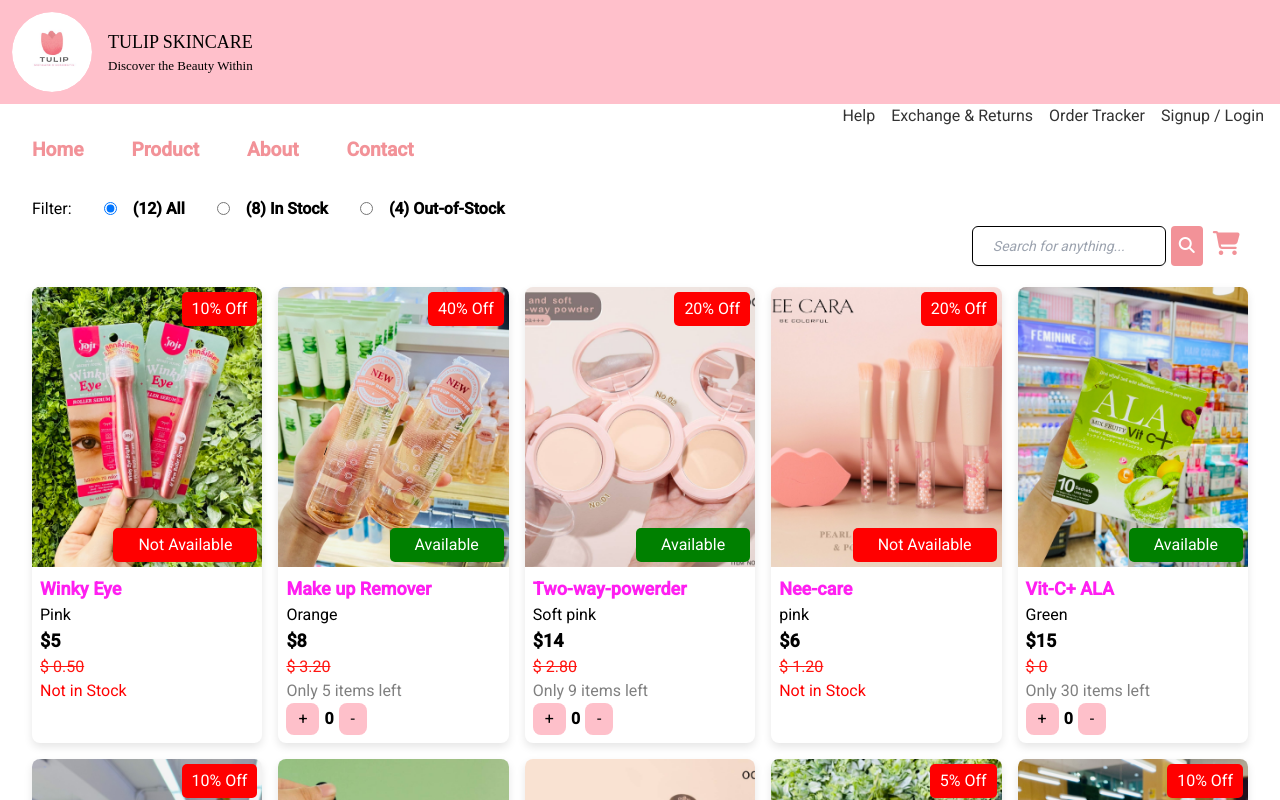
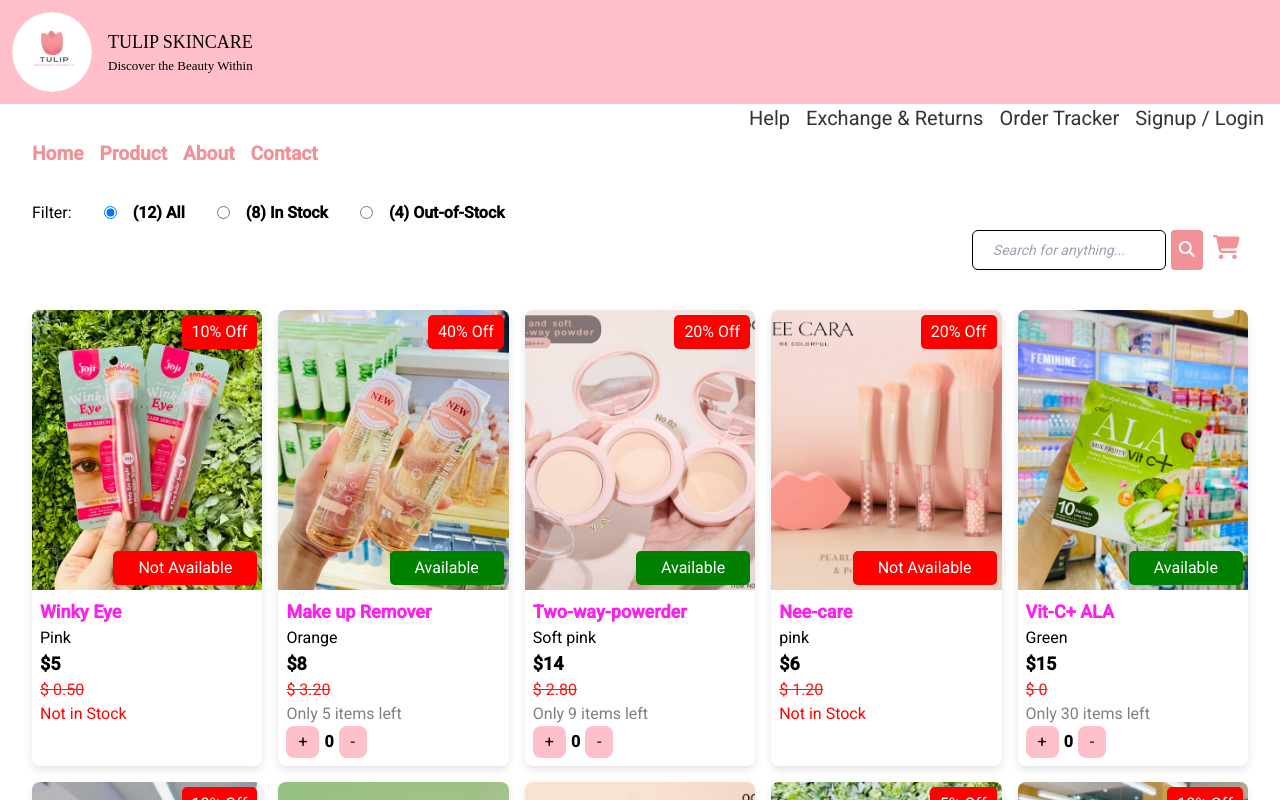
Before and after one commit to WANGZUNN/Tulip-Skincare, an Angular app: page / in a window 1280 px wide. Shown: the top 800 px of the page. Built offline with nearby package versions, Linux system fonts and the light colour scheme.

Commit message:
seaching fixed pushing

```diff
--- a/src/app/body/container/search-bar/search-bar.component.css
+++ b/src/app/body/container/search-bar/search-bar.component.css
@@ -59,3 +59,7 @@
     align-items: start;
     margin-right: 6rem;
  }
+
+ .hide {
+    visibility: hidden;
+}
--- a/src/app/body/container/search-bar/search-bar.component.html
+++ b/src/app/body/container/search-bar/search-bar.component.html
@@ -10,5 +10,10 @@
       <i class="fa fa-shopping-cart"></i>
     </div>
   </div>
-  <p *ngIf="searchingtext !== '' " class="search-message ">{{ getResultMessage() | slice:0:25 }}{{ searchingtext.length > 25 ? '...' : '' }}</p>
+  <p *ngIf="searchingtext !== undefined && searchingtext !== null" class="search-message" [class.hide]="searchingtext.trim() === ''">
+    {{ getResultMessage() | slice: 0:25 }}{{ searchingtext.length > 25 ? '...' : '' }}
+</p>
+
+
+
 </div>
--- a/src/app/header/bottom-bar/bottom-bar.component.css
+++ b/src/app/header/bottom-bar/bottom-bar.component.css
@@ -3,16 +3,15 @@
     margin-left: 2rem;
 }
 
-
-
 .etalket-menu a {
     color: #F29298;
     text-decoration: none;
-    margin-right: 3rem;
+    margin-right: 1rem;
     font-weight: bold;
     font-size: 1.2rem;
     align-self: center;
 }
+
 .etalket-menu a:hover {
     color: black;
     text-decoration: none;
--- a/src/app/header/bottom-bar/bottom-bar.component.html
+++ b/src/app/header/bottom-bar/bottom-bar.component.html
@@ -1,4 +1,4 @@
-<div class="etalket-bottom-bar "></div>
+<div class="etalket-bottom-bar"></div>
     <div class="etalket-menu ">
         <a href="#" *ngFor="let items of features">{{items}}</a>
     </div>
--- a/src/app/header/top-bar/top-bar.component.css
+++ b/src/app/header/top-bar/top-bar.component.css
@@ -1,12 +1,14 @@
 .etalket-header-top-bar{
-    margin-right: rem;
+    margin-left: 1.5rem;
     margin-bottom: 0.5rem;
 }
 .etalket-header-top-bar a {
     color: #333;
     text-decoration: none;
     margin-right: 1rem;
+
 }
+
 .etalket-header-top-bar a:hover{
     color: #F29298;
     text-decoration: none;
--- a/src/app/header/top-bar/top-bar.component.html
+++ b/src/app/header/top-bar/top-bar.component.html
@@ -1,3 +1,3 @@
 <div class="etalket-header-top-bar flex flex-row items-center mb-8 justify-center md:justify-end lg:justify-end lg:ml-8 md:ml-8">
-    <a href="#" *ngFor="let item of features">{{item}}</a>
+    <a href="#" *ngFor="let item of features" class="whitespace-nowrap text-center text-sm md:text-lg lg:text-xl">{{ item }}</a>
 </div>
```
Also changed, not shown: src/app/body/productlist/productlist.component.html (line endings or trailing spaces).
